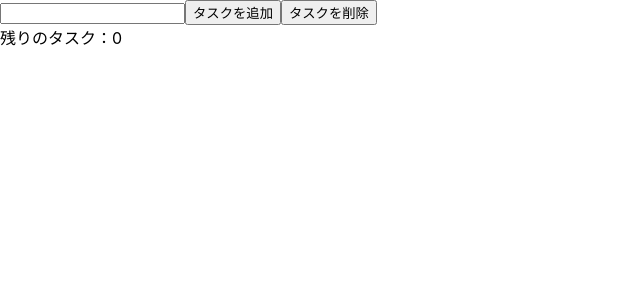
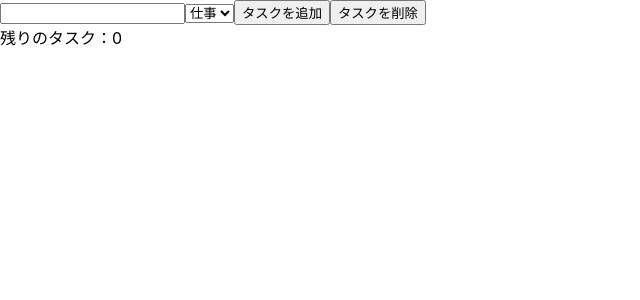
Before and after one commit to Tetsu-is/ToDoAppReact, a React (Create React App) app: page / in a window 1280 px wide. Shown: the top 300 px of the page, without its empty margins (0-640 px from the left). Built offline with nearby package versions, Linux system fonts and the light colour scheme; the HTML template or start-up script is replaced by a standard one.

Commit message:
selecter

```diff
--- a/src/App.js
+++ b/src/App.js
@@ -31,9 +31,15 @@ function App() {
     setTodos(newTodos);
   }
 
+
   return (
     <>
     <input type='text' ref={todoNameRef} />
+    <select>
+      <option value="work">仕事</option>
+      <option value="housework">家事</option>
+      <option value="friend">友人</option>
+    </select>
     <button onClick={handleAddTodo}>タスクを追加</button>
     <button onClick={handleClear}>タスクを削除</button>
     <TodoList todos = {todos} toggleTodo={toggleTodo} />
```
